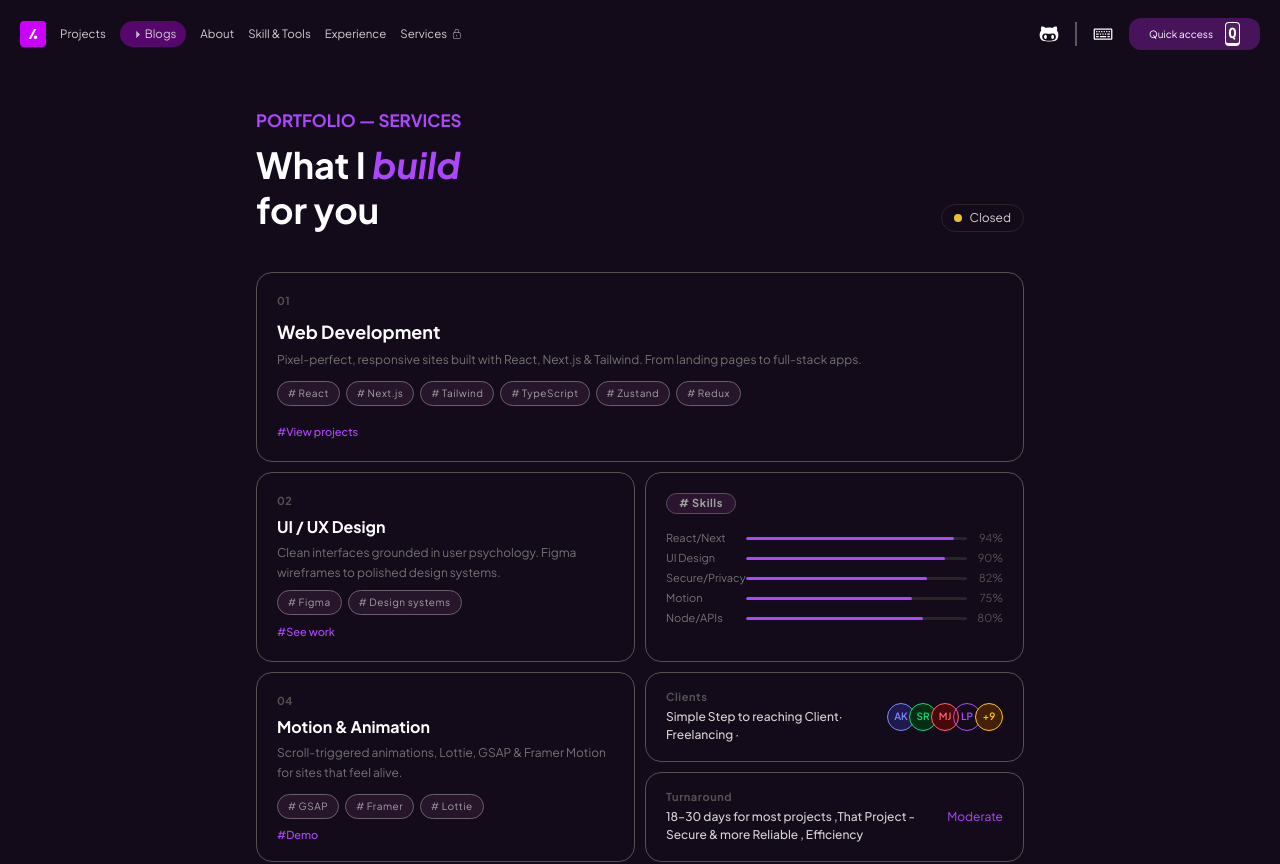
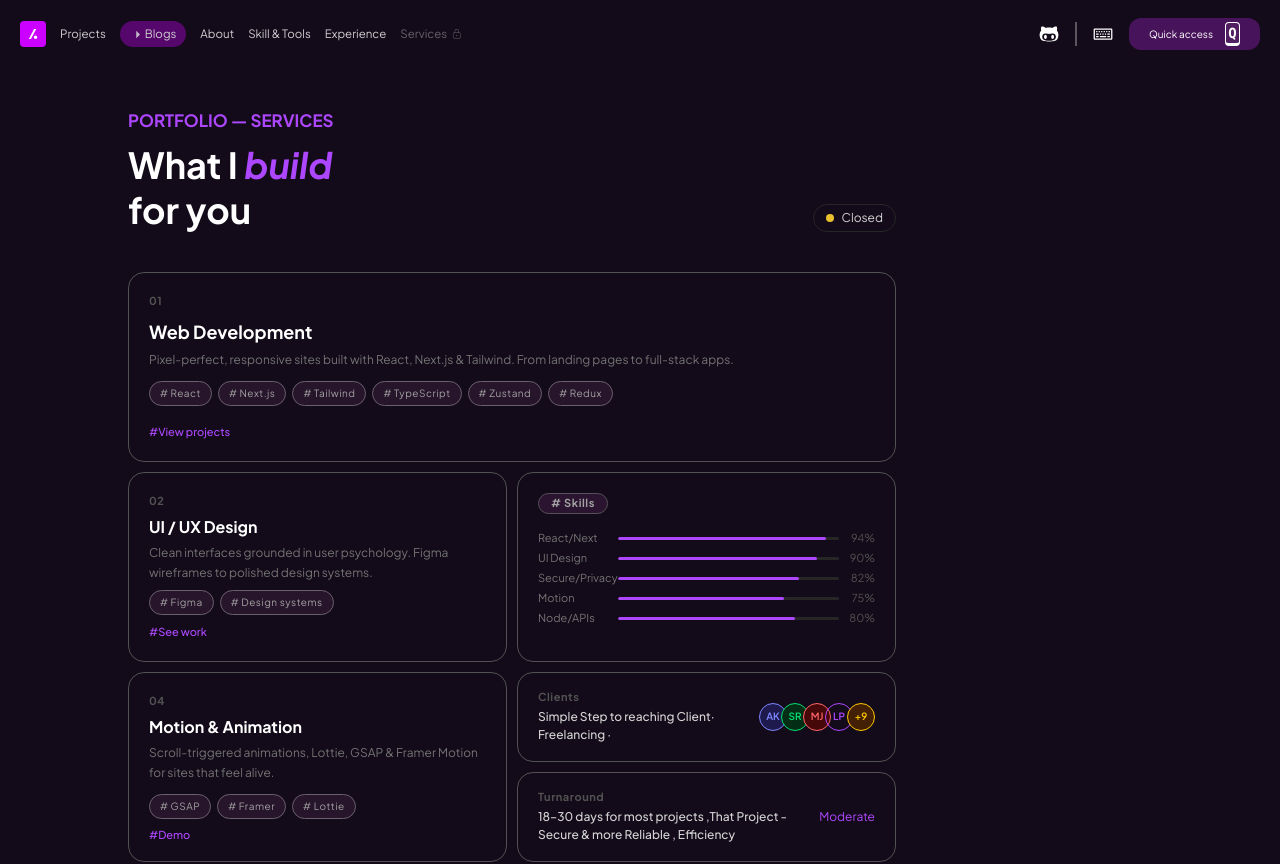
Before and after one commit to jeyasudhan2/PortFolio2025, a React (Vite) app: page /services in a window 1280 px wide. Shown: the top 864 px of the page. Built offline with nearby package versions, Linux system fonts and the light colour scheme; a web font is replaced by a local one.

Commit message:
Successfully finished Pending works

```diff
--- a/src/Components/NavBar.jsx
+++ b/src/Components/NavBar.jsx
@@ -10,7 +10,7 @@ import { Themecontext } from "../Hook/ThemeContext";
 const NavBar = () => {
   const { theme, setIsOpen } = useContext(Themecontext);
   const [scrolled, setScrolled] = useState(false);
-  const [active,setActive] =useState(true)
+  const [active,setActive] =useState(false)
 
   useEffect(() => {
     const handleScroll = () => {
--- a/src/Pages/Services.jsx
+++ b/src/Pages/Services.jsx
@@ -53,8 +53,8 @@ function Tag({ label }) {
 export default function Services() {
   const isAavilabe = false;
   return (
-    <div className="min-h-screen plus-jakarta  text-white font-body px-6 py-10">
-      <div className="max-w-3xl mx-auto">
+    <div className="min-h-screen plus-jakarta  text-white font-body px-2 py-10">
+      <div className="max-w-3xl mx-30">
         {/* ── Header ── */}
         <div className="flex justify-between items-end mb-10 gap-4">
           <div>
```
